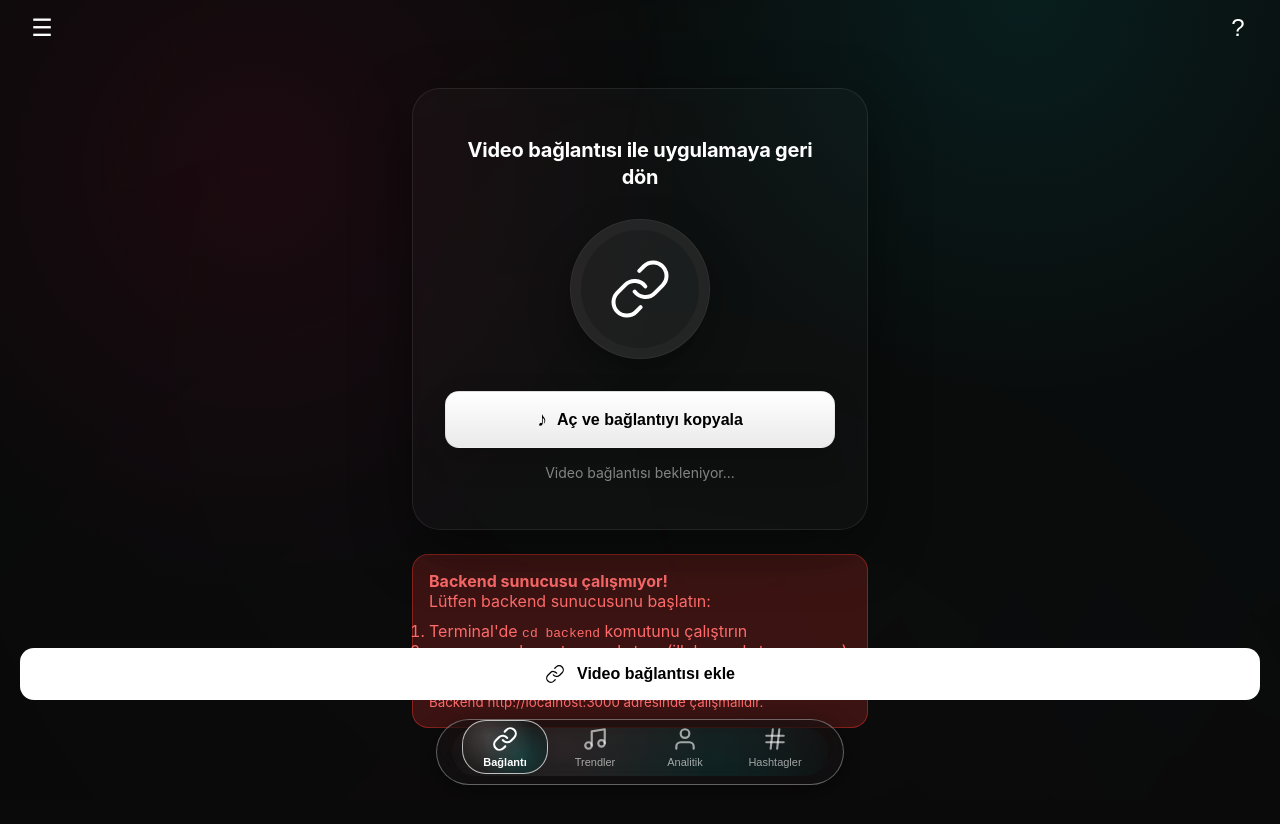
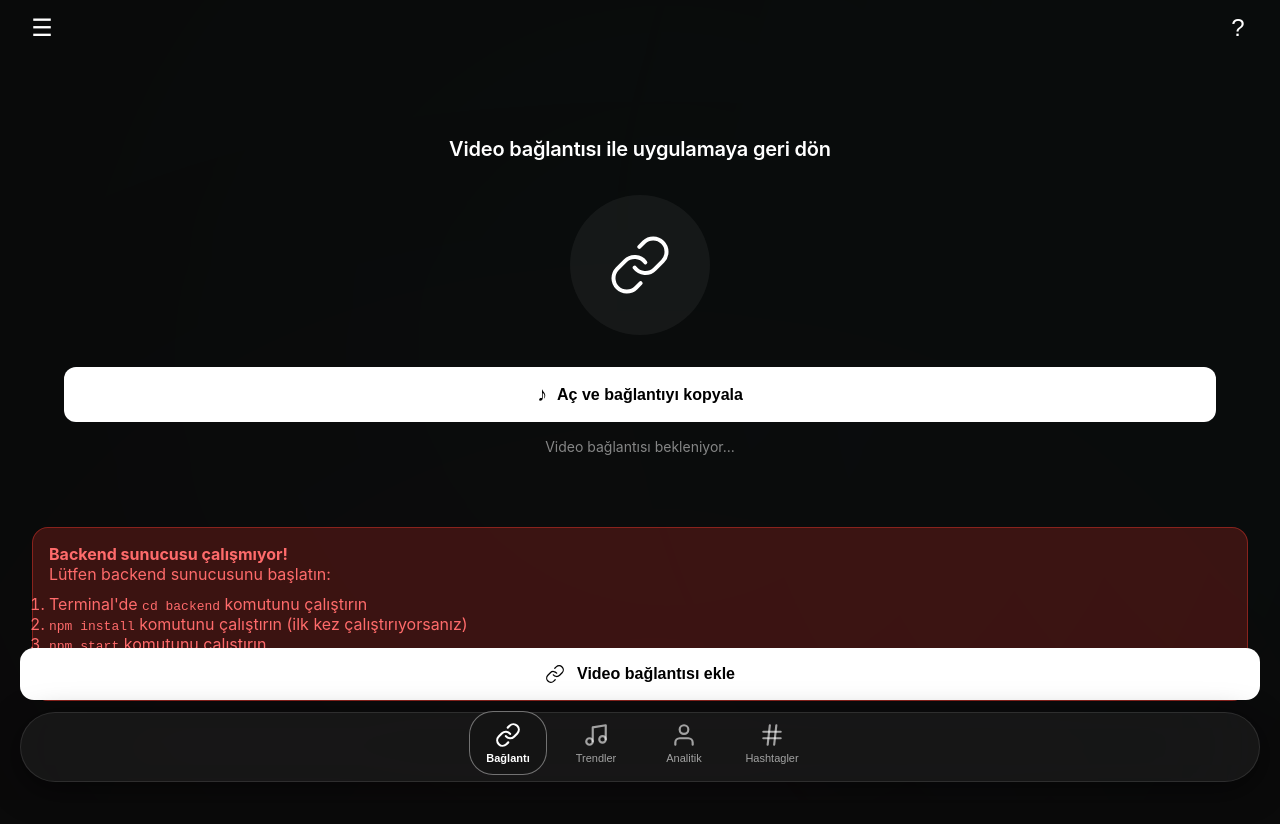
Before and after one commit to bulutxyz/tiktok-downloader-backend, a plain HTML site: page frontend/index.html in a window 1280 px wide. Drawn offline with Linux system fonts and the light colour scheme; no server answers.

```diff
--- a/frontend/script.js
+++ b/frontend/script.js
@@ -187,25 +187,6 @@ document.getElementById('downloadButton').addEventListener('click', async () =>
 });
 
 // Navigation handling
-const showVideoDownloadView = (prefillUrl) => {
-    const linkCard = document.querySelector('.link-card');
-    const contentTabs = document.querySelector('.content-tabs');
-    const videoTab = document.getElementById('video-tab');
-    const tiktokInput = document.getElementById('tiktokUrl');
-
-    if (prefillUrl) tiktokInput.value = prefillUrl;
-
-    linkCard.style.display = 'none';
-    contentTabs.classList.add('active');
-    document.querySelectorAll('.tab-content').forEach(tab => tab.classList.remove('active'));
-    videoTab.classList.add('active');
-
-    document.querySelectorAll('.nav-item').forEach(nav => nav.classList.remove('active'));
-    document.querySelector('.nav-item[data-nav="link"]')?.classList.add('active');
-
-    document.getElementById('result').innerHTML = '';
-};
-
 document.querySelectorAll('.nav-item').forEach(item => {
     item.addEventListener('click', () => {
         const navType = item.dataset.nav;
@@ -226,8 +207,6 @@ document.querySelectorAll('.nav-item').forEach(item => {
         } else {
             document.querySelector('.link-card').style.display = 'none';
             document.querySelector('.content-tabs').classList.add('active');
-            document.querySelectorAll('.tab-content').forEach(tab => tab.classList.remove('active'));
-            document.getElementById(`${navType}-tab`)?.classList.add('active');
         }
     });
 });
@@ -247,31 +226,21 @@ document.getElementById('copyLinkButton')?.addEventListener('click', () => {
     if (navigator.clipboard) {
         navigator.clipboard.readText().then(text => {
             if (text && text.includes('tiktok.com')) {
-                showVideoDownloadView(text);
+                document.getElementById('tiktokUrl').value = text;
+                document.querySelector('.link-card').style.display = 'none';
+                document.querySelector('.content-tabs').classList.add('active');
+                document.querySelector('.content-tabs').querySelector('#video-tab').classList.add('active');
             }
         }).catch(() => {
             // Fallback: prompt göster
             const url = prompt('TikTok video URL\'sini yapıştırın:');
             if (url && url.includes('tiktok.com')) {
-                showVideoDownloadView(url);
+                document.getElementById('tiktokUrl').value = url;
+                document.querySelector('.link-card').style.display = 'none';
+                document.querySelector('.content-tabs').classList.add('active');
+                document.querySelector('.content-tabs').querySelector('#video-tab').classList.add('active');
             }
         });
-    }
-});
-
-// URL yapıştırıldığında otomatik indirme ekranına geç
-document.getElementById('tiktokUrl').addEventListener('paste', (e) => {
-    const pasted = (e.clipboardData || window.clipboardData).getData('text');
-    if (pasted && pasted.includes('tiktok.com')) {
-        setTimeout(() => showVideoDownloadView(pasted), 0);
-    }
-});
-
-// URL yazıldığında tiktok.com içeriyorsa indirme ekranı aktif kalsın
-document.getElementById('tiktokUrl').addEventListener('input', (e) => {
-    const value = e.target.value;
-    if (value && value.includes('tiktok.com')) {
-        showVideoDownloadView(value);
     }
 });
 
--- a/frontend/style.css
+++ b/frontend/style.css
@@ -6,7 +6,7 @@
 
 body {
     font-family: -apple-system, BlinkMacSystemFont, 'Segoe UI', Roboto, 'Helvetica Neue', Arial, sans-serif;
-    background: radial-gradient(circle at 20% 20%, rgba(255, 0, 80, 0.08), transparent 35%), radial-gradient(circle at 80% 0%, rgba(0, 242, 234, 0.08), transparent 30%), #0a0a0a;
+    background-color: #0a0a0a;
     color: #ffffff;
     min-height: 100vh;
     padding-bottom: 90px;
@@ -160,7 +160,7 @@ body {
 /* Main Content */
 .app-content {
     padding: 32px 20px;
-    max-width: 520px;
+    max-width: 100%;
     margin: 0 auto;
     position: relative;
     z-index: 1;
@@ -168,20 +168,20 @@ body {
 
 /* Link Card */
 .link-card {
-    background: rgba(255, 255, 255, 0.02);
-    border-radius: 28px;
-    padding: 32px 24px;
+    background: transparent;
+    border-radius: 0;
+    padding: 0;
     text-align: center;
-    margin-bottom: 12px;
-    border: 1px solid rgba(255, 255, 255, 0.08);
-    box-shadow: 0 18px 60px rgba(0, 0, 0, 0.45);
+    margin-bottom: 0;
+    border: none;
+    box-shadow: none;
     position: relative;
     overflow: visible;
 }
 
 .link-icon-container {
     margin-bottom: 32px;
-    margin-top: 12px;
+    margin-top: 20px;
 }
 
 .link-icon {
@@ -189,12 +189,12 @@ body {
     width: 140px;
     height: 140px;
     border-radius: 50%;
-    background: rgba(255, 255, 255, 0.06);
+    background: rgba(255, 255, 255, 0.05);
     display: flex;
     align-items: center;
     justify-content: center;
-    border: 1px solid rgba(255, 255, 255, 0.08);
-    box-shadow: 0 18px 40px rgba(0, 0, 0, 0.35), inset 0 0 0 10px rgba(255, 255, 255, 0.03);
+    border: none;
+    box-shadow: none;
     position: relative;
 }
 
@@ -210,9 +210,9 @@ body {
 
 .card-title {
     font-size: 20px;
-    font-weight: 700;
+    font-weight: 600;
     color: #ffffff;
-    margin-bottom: 28px;
+    margin-bottom: 32px;
     line-height: 1.35;
     padding: 0 20px;
     letter-spacing: -0.2px;
@@ -221,10 +221,10 @@ body {
 .tiktok-button {
     width: 100%;
     max-width: 100%;
-    background: linear-gradient(180deg, #ffffff 0%, #eaeaea 100%);
+    background: #ffffff;
     color: #000000;
-    border: 1px solid rgba(0, 0, 0, 0.06);
-    border-radius: 14px;
+    border: none;
+    border-radius: 12px;
     padding: 16px 20px;
     font-size: 16px;
     font-weight: 600;
@@ -234,15 +234,14 @@ body {
     gap: 10px;
     cursor: pointer;
     margin-bottom: 16px;
-    transition: all 0.2s ease;
-    box-shadow: 0 12px 30px rgba(0, 0, 0, 0.18);
+    transition: opacity 0.2s;
+    box-shadow: none;
     position: relative;
     overflow: visible;
 }
 
 .tiktok-button:active {
-    opacity: 0.9;
-    transform: translateY(1px);
+    opacity: 0.7;
 }
 
 .tiktok-logo {
@@ -294,16 +293,16 @@ body {
 
 .primary-button {
     width: 100%;
-    background: linear-gradient(180deg, #ffffff 0%, #eaeaea 100%);
+    background: #ffffff;
     color: #000000;
-    border: 1px solid rgba(0, 0, 0, 0.06);
+    border: none;
     border-radius: 16px;
     padding: 18px 24px;
     font-size: 16px;
     font-weight: 600;
     cursor: pointer;
     transition: all 0.3s cubic-bezier(0.4, 0, 0.2, 1);
-    box-shadow: 0 12px 30px rgba(0, 0, 0, 0.18);
+    box-shadow: 0 4px 16px rgba(0, 0, 0, 0.2);
     position: relative;
     overflow: hidden;
 }
@@ -404,46 +403,27 @@ body {
     display: flex;
     justify-content: center;
     align-items: center;
-    padding: 14px 16px calc(24px + env(safe-area-inset-bottom));
+    padding: 16px 20px calc(24px + env(safe-area-inset-bottom));
     z-index: 100;
     box-shadow: none;
-    gap: 0;
-    max-width: 440px;
-    margin: 0 auto;
-    overflow: hidden;
+    gap: 8px;
 }
 
 .bottom-nav::before {
     content: '';
     position: absolute;
     top: 50%;
-    left: 16px;
-    right: 16px;
+    left: 20px;
+    right: 20px;
     transform: translateY(-50%);
-    height: 64px;
-    background: rgba(20, 20, 20, 0.45);
-    backdrop-filter: blur(30px) saturate(200%);
-    -webkit-backdrop-filter: blur(30px) saturate(200%);
-    border-radius: 34px;
-    border: 1px solid rgba(255, 255, 255, 0.35);
+    height: 68px;
+    background: rgba(30, 30, 30, 0.65);
+    backdrop-filter: blur(50px) saturate(200%);
+    -webkit-backdrop-filter: blur(50px) saturate(200%);
+    border-radius: 36px;
+    border: 0.5px solid rgba(255, 255, 255, 0.1);
     z-index: -1;
-    box-shadow: 0 6px 24px rgba(0, 0, 0, 0.45);
-    overflow: hidden;
-}
-
-.bottom-nav::after {
-    content: '';
-    position: absolute;
-    top: 50%;
-    left: 32px;
-    right: 32px;
-    transform: translateY(-50%);
-    height: 48px;
-    background: radial-gradient(circle at 30% 40%, rgba(255, 255, 255, 0.12), transparent 55%), radial-gradient(circle at 70% 60%, rgba(0, 242, 234, 0.12), transparent 55%);
-    border-radius: 28px;
-    pointer-events: none;
-    z-index: -1;
-    opacity: 0.8;
+    box-shadow: 0 8px 32px rgba(0, 0, 0, 0.5);
 }
 
 .nav-item {
@@ -455,15 +435,15 @@ body {
     align-items: center;
     justify-content: center;
     gap: 4px;
-    padding: 8px 12px;
+    padding: 12px 20px;
     cursor: pointer;
     transition: all 0.4s cubic-bezier(0.34, 1.56, 0.64, 1);
     flex: 1;
     position: relative;
-    border-radius: 26px;
+    border-radius: 24px;
     min-width: 0;
     z-index: 1;
-    max-width: 90px;
+    max-width: 80px;
 }
 
 .nav-item::before {
@@ -472,13 +452,13 @@ body {
     top: 50%;
     left: 50%;
     transform: translate(-50%, -50%) scale(0);
-    width: calc(100% - 6px);
-    height: calc(100% - 6px);
-    background: radial-gradient(circle at 30% 30%, rgba(255, 255, 255, 0.18), transparent 65%), radial-gradient(circle at 70% 70%, rgba(0, 242, 234, 0.16), transparent 60%), rgba(20, 20, 20, 0.55);
-    backdrop-filter: blur(40px) saturate(220%);
-    -webkit-backdrop-filter: blur(40px) saturate(220%);
+    width: calc(100% - 4px);
+    height: calc(100% - 4px);
+    background: rgba(20, 20, 20, 0.8);
+    backdrop-filter: blur(40px) saturate(200%);
+    -webkit-backdrop-filter: blur(40px) saturate(200%);
     border-radius: 24px;
-    border: 1px solid rgba(255, 255, 255, 0.55);
+    border: 1px solid rgba(255, 255, 255, 0.3);
     transition: all 0.4s cubic-bezier(0.34, 1.56, 0.64, 1);
     opacity: 0;
     z-index: -1;
@@ -491,7 +471,7 @@ body {
 .nav-item.active::before {
     transform: translate(-50%, -50%) scale(1);
     opacity: 1;
-    border-color: rgba(255, 255, 255, 0.7);
+    border-color: rgba(255, 255, 255, 0.4);
 }
 
 .nav-icon-wrapper {
```
